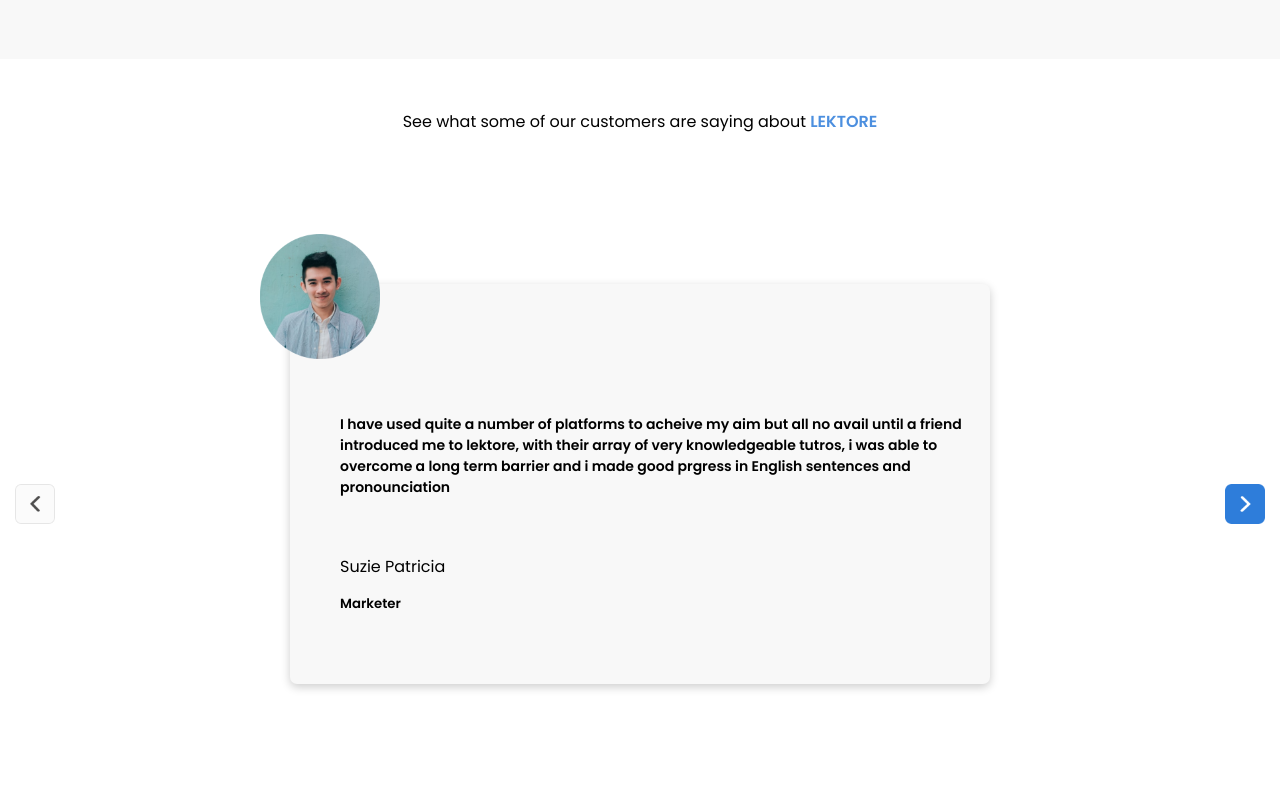
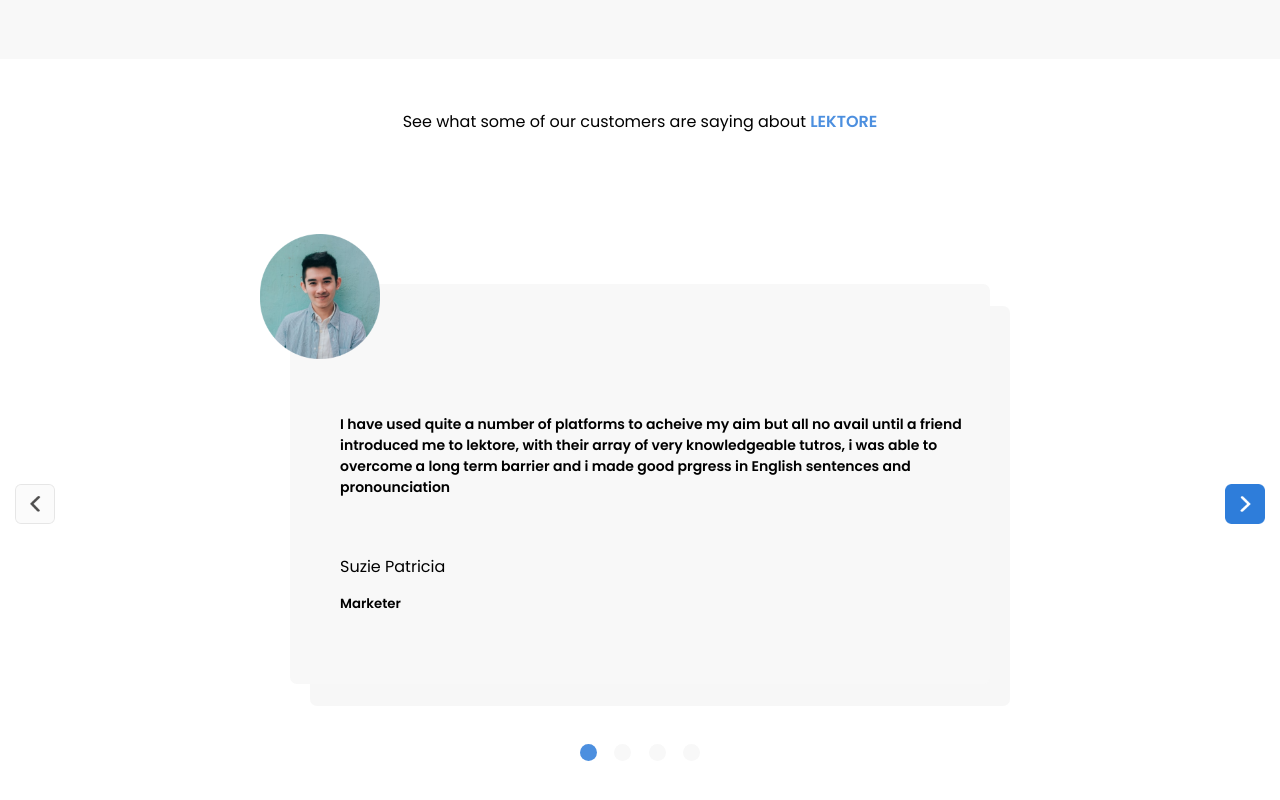
Before and after one commit to Shapati/test-git, a React (Create React App) app: page / in a window 1280 px wide. Shown: the part 643-1443 px from the top of the page. Built offline with nearby package versions, Linux system fonts and the light colour scheme.

Commit message:
finalized comment section

```diff
--- a/src/pages/Home/Testimonials/Testimonials.css
+++ b/src/pages/Home/Testimonials/Testimonials.css
@@ -22,7 +22,9 @@
   background-color: #f8f8f8;
   border-radius: 7px;
   position: relative;
-  box-shadow: 0 3px 10px rgb(0 0 0 / 0.2);
+  box-shadow: 20px 22px 0px 0px rgba(245, 245, 245, 0.75);
+  -webkit-box-shadow: 20px 22px 0px 0px rgba(245, 245, 245, 0.75);
+  -moz-box-shadow: 20px 22px 0px 0px rgba(245, 245, 245, 0.75);
   padding: 0px 50px;
 }
 .testi-img img {
@@ -61,3 +63,16 @@
   height: 40px;
   cursor: pointer;
 }
+.circle-container {
+  display: flex;
+  justify-content: space-between;
+  width: 120px;
+  margin: 0px auto;
+}
+
+.circle {
+  width: 17px;
+  height: 17px;
+  border-radius: 50px;
+  background-color: #868282;
+}
--- a/src/pages/Home/Testimonials/Testimonials.jsx
+++ b/src/pages/Home/Testimonials/Testimonials.jsx
@@ -179,6 +179,32 @@ export const Testimonials = () => {
           )}
         </div>
       </div>
+      <div className="circle-container">
+        <div
+          className="circle"
+          style={{
+            backgroundColor: first ? "#4C8FDF" : "#f8f8f8",
+          }}
+        ></div>
+        <div
+          className="circle"
+          style={{
+            backgroundColor: second ? "#4C8FDF" : "#f8f8f8",
+          }}
+        ></div>
+        <div
+          className="circle"
+          style={{
+            backgroundColor: third ? "#4C8FDF" : "#f8f8f8",
+          }}
+        ></div>
+        <div
+          className="circle"
+          style={{
+            backgroundColor: fourth ? "#4C8FDF" : "#f8f8f8",
+          }}
+        ></div>
+      </div>
     </div>
   );
 };
```
